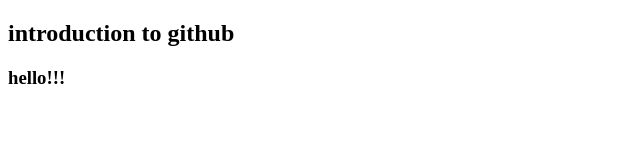
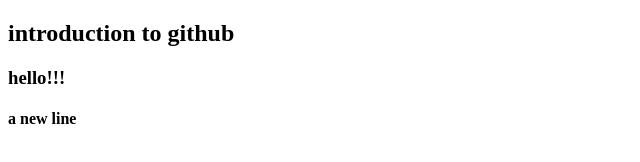
Before and after one commit to IshtiaqueShuvo/git_6a2, a plain HTML site: page index.html in a window 1280 px wide. Shown: the full height of the page, 0-640 px from the left. Drawn offline with Linux system fonts and the light colour scheme.

Commit message:
add the new line

```diff
--- a/index.html
+++ b/index.html
@@ -6,5 +6,6 @@
 <body>
 <h2>introduction to github</h2>
 <h3>hello!!!</h3>
+<h4>a new line</h4>
 </body>
 </html>
```
